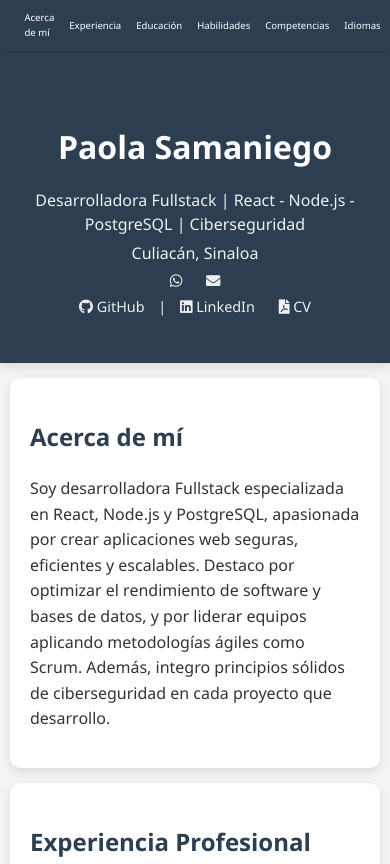
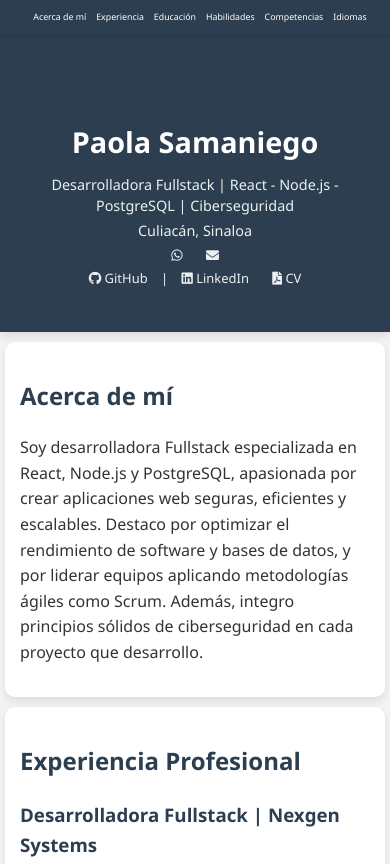
Before and after one commit to paolasama/personal, a plain HTML site: page frontend/index.html in a window 390 px wide. Shown: the top 864 px of the page. Drawn offline with Linux system fonts and the light colour scheme.

Commit message:
telefono

```diff
--- a/frontend/estilos.css
+++ b/frontend/estilos.css
@@ -136,50 +136,50 @@ header .contact-info a:hover {
   text-decoration: underline; /* Añadir subrayado al pasar el cursor */
 }
 
-/* Media queries para mejorar la visibilidad en móviles */
-@media (max-width: 768px) {
+/* Media queries para mejorar la visibilidad en móviles (430x932) */
+@media (max-width: 430px) {
   /* Navbar: Asegurar que los enlaces estén centrados */
   .navbar-container {
     justify-content: center;
-    padding: 0 15px; /* Añadir un poco de espaciado en los laterales */
+    padding: 0 10px; /* Reducir el espaciado en los laterales */
   }
 
   /* Ajustar el tamaño de los enlaces del navbar para pantallas pequeñas */
   .navbar-container a {
-    font-size: 0.6em; /* Reducir aún más el tamaño de la fuente de los enlaces */
-    margin-left: 15px; /* Espaciado entre los enlaces */
+    font-size: 0.55em; /* Reducir aún más el tamaño de la fuente */
+    margin-left: 10px; /* Reducir el espaciado entre los enlaces */
   }
 
   /* Sección: Ajustar márgenes y padding para adaptarse mejor en pantallas pequeñas */
   section {
-    margin: 15px 10px; /* Márgenes más pequeños para evitar espacios grandes */
-    padding: 20px;
+    margin: 10px 5px; /* Márgenes más pequeños para evitar espacios grandes */
+    padding: 15px;
   }
 
   /* Ajustar el tamaño del título para que se vea bien en pantallas pequeñas */
   header h1 {
-    font-size: 2em; /* Tamaño más pequeño que el anterior */
-    margin-bottom: 15px; /* Añadir espacio debajo del título */
+    font-size: 1.8em; /* Tamaño aún más pequeño que el anterior */
+    margin-bottom: 10px; /* Reducir el espacio debajo del título */
   }
 
   /* Ajustar el tamaño del texto para mejor legibilidad */
   header p {
-    font-size: 1em;
-    line-height: 1.5; /* Mejorar la legibilidad con mayor espacio entre líneas */
+    font-size: 0.9em;
+    line-height: 1.4; /* Mejorar la legibilidad con mayor espacio entre líneas */
   }
 
   /* Modificar las secciones de contacto e idiomas para que se muestren de forma vertical */
   .contacto, .idiomas {
     flex-direction: column;
     align-items: center;
-    padding: 0 10px; /* Añadir padding para evitar que se vean apretados */
+    padding: 0 8px; /* Reducir el padding para ajustarse al tamaño */
   }
 
   /* Listas dentro de las secciones de contacto e idiomas deben apilarse verticalmente */
   .contacto ul, .idiomas ul {
     flex-direction: column;
     padding-left: 0; /* Eliminar el padding extra para listas más compactas */
-    margin-top: 10px; /* Espaciado adicional entre los elementos de la lista */
+    margin-top: 8px; /* Espaciado adicional entre los elementos de la lista */
   }
 
   /* Evitar que las imágenes o elementos desborden en pantallas pequeñas */
```
